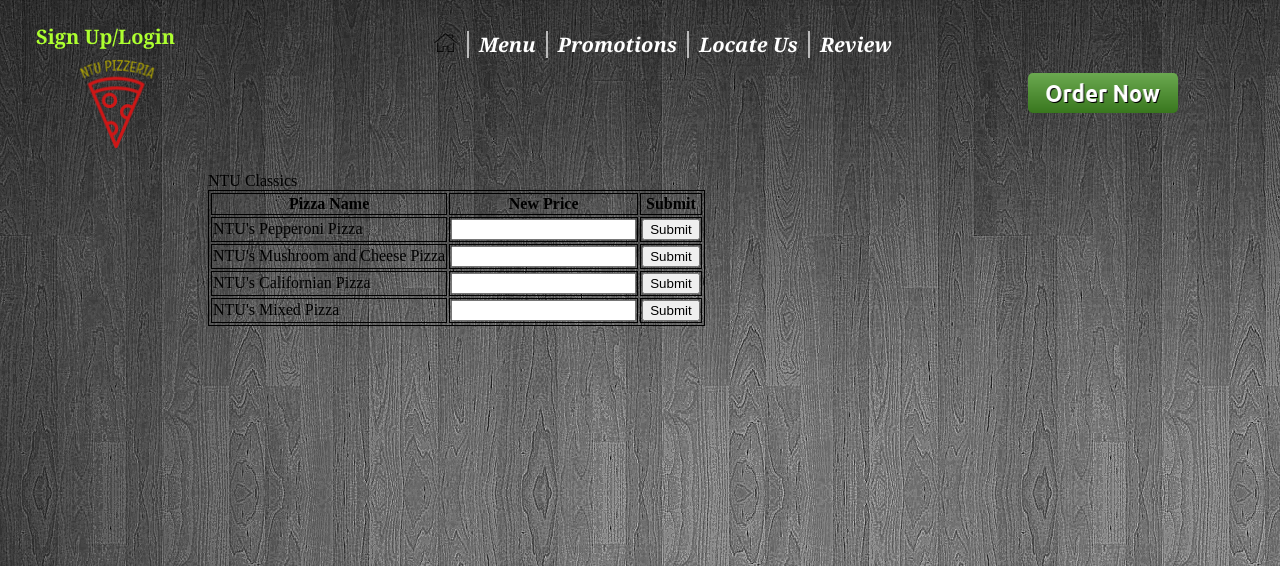
After one commit to aarongangemi/Web-Application-Design_EE4717, a PHP site: page /admin.html in a window 1280 px wide. The commit adds this page. Shown: the top 566 px of the page. Run offline with PHP 8.4, Linux system fonts and the light colour scheme.

Commit message:
Started on admin

```diff
--- /dev/null
+++ b/Assignment/admin.css
@@ -0,0 +1,7 @@
+table,th,td{
+    margin-left: 200px;
+    border: 1px solid black;
+}
+label{
+    margin-left: 200px;
+}
--- /dev/null
+++ b/Assignment/admin.html
@@ -0,0 +1,55 @@
+<!DOCTYPE html>
+<html lang="en">
+<head>
+<meta charset="utf-8">
+<title>NTU Pizzeria - Home Page</title>
+<link rel="stylesheet" href="index.css">
+<link rel="stylesheet" href="admin.css">
+</head>
+<body>
+    <header>
+            <ul class = "navigationbar">
+                <li class="navitem"><strong><a href = "index.html"><img src = "images/homeIcon.PNG" width = "23px" height="20px"></a></strong></li>
+                <li class="navitem"><strong><a href = "ntuclassics.html">Menu</a></strong></li>
+                <li class="navitem"><strong><a href = "promotions.html">Promotions</a></strong></li>
+                <li class="navitem"><strong><a href = "locateus.html">Locate Us</a></strong></li>
+                <li><strong><a href = "review.html">Review</a></strong></li>
+            </ul>
+            <div>
+                 <strong><a id = "signuplabel" href="signUpLogin.html">Sign Up/Login</a></strong>
+                 <a id = "ordernowlabel" href="ntuclassics.html"><img src = "images/ordernow.PNG" width = 150px height = 40px></a>
+            </div>
+            <div>
+               <img class = "companyLogo" src = "images/logo.PNG" alt = "NTU Pizzeria" width = "100px" height="10px">
+            </div>
+    </header>
+
+    <table><form action = "updateNTUClassics.php" method="POST">
+        <label>NTU Classics</label>
+        <tr>
+            <th>Pizza Name</th>
+            <th>New Price</th>
+            <th>Submit</th>
+        </tr>
+        <tr>
+            <td>NTU's Pepperoni Pizza</td>
+            <td><input type = "text" name = "newpepperoniprice"></td>
+                <td><input type = "submit"></td>
+        </tr>
+        <tr>
+            <td>NTU's Mushroom and Cheese Pizza</td>
+            <td><input type = "text"></td>
+                <td><input type = "submit" name = "newmushcheeseprice"></td>
+        </tr>
+        <tr>
+            <td>NTU's Californian Pizza</td>
+            <td><input type = "text"></td>
+            <td><input type = "submit" name = "newcalifornianprice"></td>
+        </tr>
+        <tr>
+            <td>NTU's Mixed Pizza</td>
+            <td><input type = "text"></td>
+                <td><input type = "submit" name = "newmixedprice"></td></form></table>
+        </tr>
+</body>
+</html>
--- a/Assignment/index.html
+++ b/Assignment/index.html
@@ -14,6 +14,7 @@
                 <li class="navitem"><strong><a href = "ntuclassics.html">Menu</a></strong></li>
                 <li class="navitem"><strong><a href = "promotions.html">Promotions</a></strong></li>
                 <li class="navitem"><strong><a href = "locateus.html">Locate Us</a></strong></li>
+                <li class="navitem"><Strong><a href = "admin.html">Admin</a></strong></li>
                 <li><strong><a href = "review.html">Review</a></strong></li>
             </ul>
             <div>
--- a/Assignment/menucss.css
+++ b/Assignment/menucss.css
@@ -58,7 +58,7 @@ ul.menunavigationbar li a:hover{
 
 .column{
     float: left;
-    padding:22px;
+    padding:25px;
     box-sizing: border-box;
 }
 
--- a/Assignment/ntuclassics.html
+++ b/Assignment/ntuclassics.html
@@ -86,7 +86,7 @@
             </div>
             <div class="row">
                 <div class = "column">
-                <strong><em><label id = "pizzatitle" >NTU's Mixed Pizza pizza</label></em></strong>
+                <strong><em><label id = "pizzatitle" >NTU's Mixed Pizza</label></em></strong>
                 <strong><p id = "pepperoniPizzaText"><img id = "pepperoniPizza" src = "images/mixedpizza.PNG" alt = "Mixed pizza image" width = "200" height="200">
                 <br>NTU's Mixed Pizza is our<br>
                  most popular pizza. Our Pizza<br> gives you a variety
--- a/Assignment/studentspecials.html
+++ b/Assignment/studentspecials.html
@@ -44,7 +44,7 @@
            extra flavour,<br> sprikled with basil. Be sure to try<br> this cheesy sensation.
          Be sure to <br>come and get one now!!!<br><br>
          <label id = "price">Price = $11</label><br>
-         <label id = "price">Qty: </label><form action = "studentspecialscart.php" method="POST"><input id = "qtytextbox" type = "number" min="0" name = "margheritaQty" id = "margheritaQty" value ="<?php echo $_POST['margheritaQty']; ?>"><br>
+         <form action = "studentspecialscart.php" method="POST"><label id = "price">Qty: </label><input id = "qtytextbox" type = "number" min="0" name = "margheritaQty" id = "margheritaQty" value ="<?php echo $_POST['margheritaQty']; ?>"><br>
             <input type = "image" id = "addicon" src = "images/addicon.PNG" alt = "add icon here" width = "60px" height="50px"><br>
             </p></strong>
             </div>
```
Also changed, not shown: Assignment/confirmdelivery.php (+3 -4 lines), Assignment/updateNTUClassics.php (added, +21 -0 lines).
